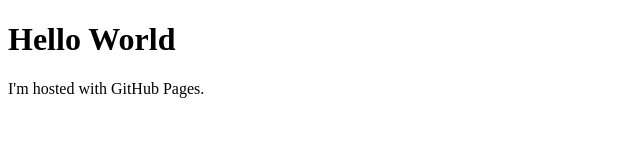
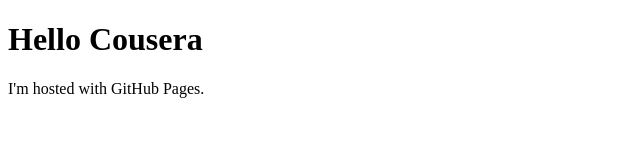
Before and after one commit to streifchen5000/cousera-test, a plain HTML site: page site/index.html in a window 1280 px wide. Shown: the full height of the page, 0-640 px from the left. Drawn offline with Linux system fonts and the light colour scheme.

Commit message:
Small addition

```diff
--- a/site/index.html
+++ b/site/index.html
@@ -5,7 +5,7 @@
 </head>
 
 <body>
-<h1>Hello World</h1>
+<h1>Hello Cousera</h1>
 <p>I'm hosted with GitHub Pages.</p>
 </body>
 </html>
```
